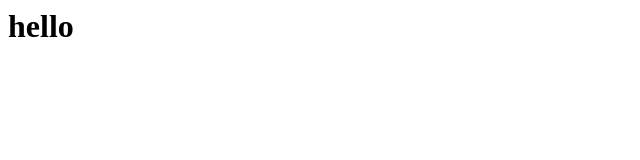
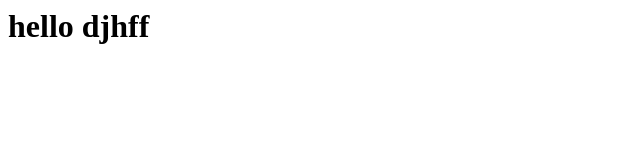
Before and after one commit to chuvanloi/hoc-tap-va-lam-vien, a plain HTML site: page index.html in a window 1280 px wide. Shown: the whole page, without its empty margins (0-640 px from the left). Drawn offline with Linux system fonts and the light colour scheme.

Commit message:
Update index.html

```diff
--- a/index.html
+++ b/index.html
@@ -1,3 +1,3 @@
 <h1>hello
-
+djhff
 </h1>
```
